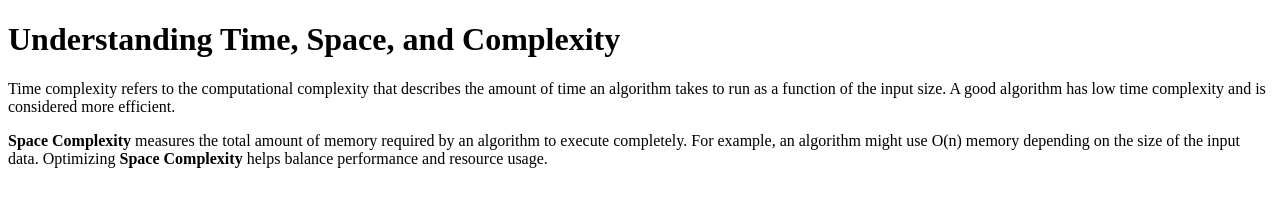
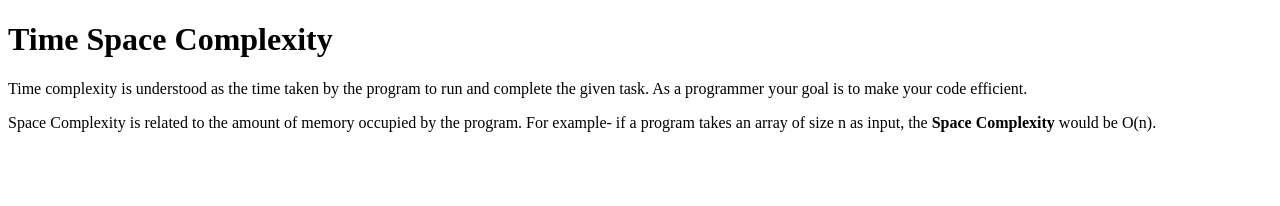
Before and after one commit to acciojob/time-and-space-complexity-Mufaddal-Hussen-Learning, a website: page main.html in a window 1280 px wide. Drawn offline with Linux system fonts and the light colour scheme.

Commit message:
created a submission

```diff
--- a/main.html
+++ b/main.html
@@ -1,20 +1,19 @@
 <!DOCTYPE html>
-<html lang="en">
+
+<html>
+
 <head>
-  <meta charset="UTF-8">
-  <meta name="viewport" content="width=device-width, initial-scale=1.0">
-  <title>Time and Space Complexity</title>
 	<link rel="stylesheet" href="styles.css">
 </head>
+
 <body>
-  <h1>Understanding Time, Space, and Complexity</h1>
+	<!-- the entire body must be written by student -->
+	<h1>Time Space Complexity</h1>
+	<p>Time complexity is understood as the time taken by the program to run and complete the given task. As a programmer your goal is to make your code efficient.</p>
+    <p>Space Complexity is related to the amount of memory occupied by the program. For example- if a program takes an array of size n as input, the <b>Space Complexity</b> would be O(n).</p>
+	<script type="text/javascript" src="./script.js">
+</script>
 
-  <p>
-    Time complexity refers to the computational complexity that describes the amount of time an algorithm takes to run as a function of the input size. A good algorithm has low time complexity and is considered more efficient.
-  </p>
+</body>
 
-  <p>
-    <b>Space Complexity</b> measures the total amount of memory required by an algorithm to execute completely. For example, an algorithm might use O(n) memory depending on the size of the input data. Optimizing <b>Space Complexity</b> helps balance performance and resource usage.
-  </p>
-</body>
 </html>
```
